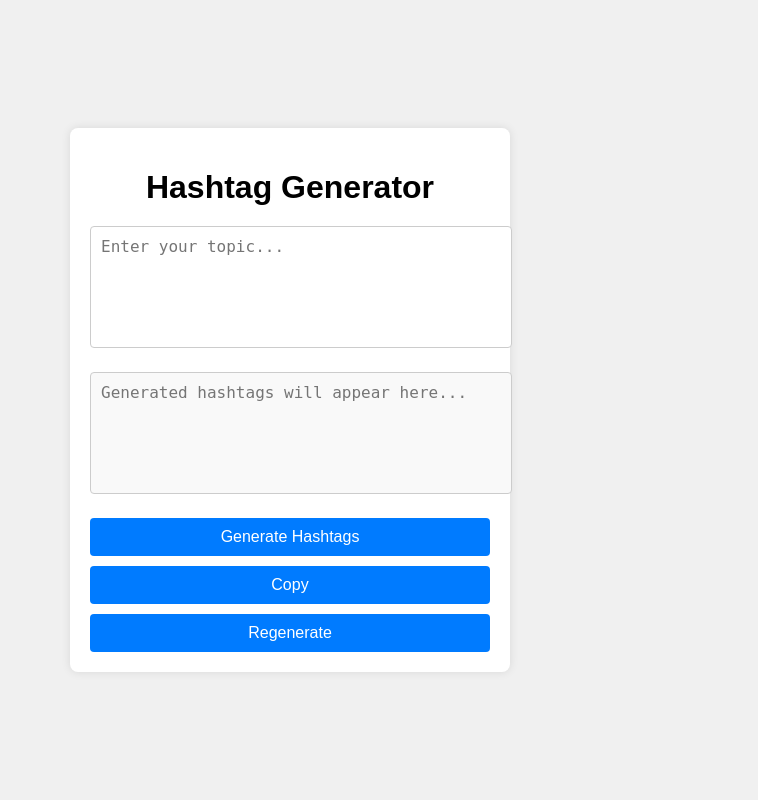
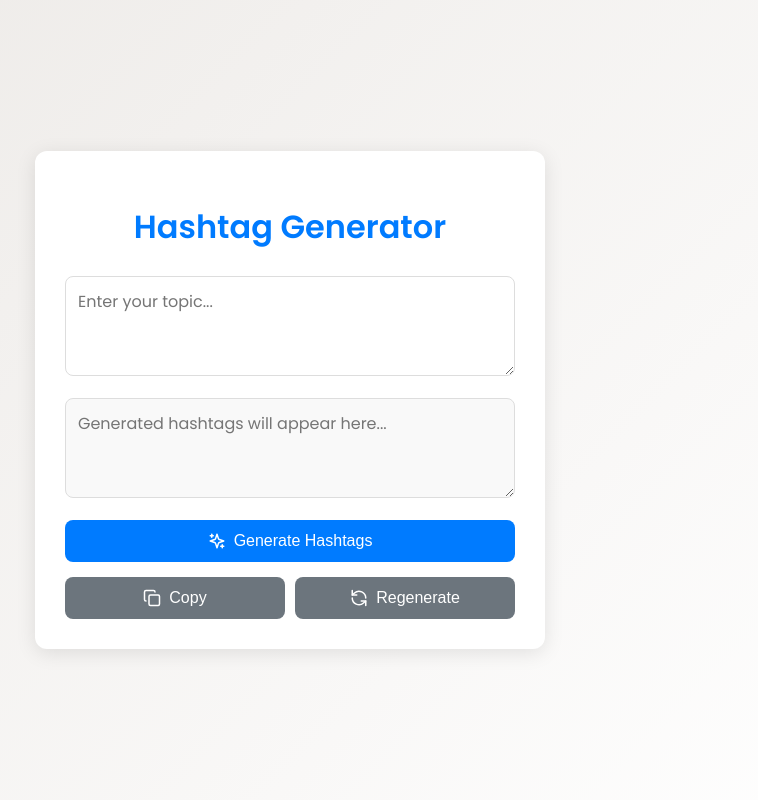
Before and after one commit to sairamkvs/tagsgenerator, a Flask app: page / in a window 1280 px wide. Shown: the whole page, without its empty margins (350-1108 px from the left). Run offline with Flask 3, Linux system fonts and the light colour scheme.

Commit message:
Update index.html

```diff
--- a/templates/index.html
+++ b/templates/index.html
@@ -3,91 +3,222 @@
 <head>
   <meta charset="UTF-8">
   <meta name="viewport" content="width=device-width, initial-scale=1.0">
-  <title>Hashtag Generator</title>
+  <title>Enhanced Hashtag Generator</title>
   <style>
+    /* Google Font for a modern look */
+    @import url('https://fonts.googleapis.com/css2?family=Poppins:wght@400;500;600&display=swap');
+
+    :root {
+      --primary-color: #007BFF;
+      --primary-hover: #0056b3;
+      --secondary-color: #6c757d;
+      --secondary-hover: #5a6268;
+      --background-color: #f4f7f6;
+      --container-bg: #ffffff;
+      --text-color: #333;
+      --border-color: #ddd;
+      --shadow-color: rgba(0, 0, 0, 0.1);
+    }
+
     body {
-      font-family: Arial, sans-serif;
+      font-family: 'Poppins', sans-serif;
       display: flex;
       justify-content: center;
       align-items: center;
-      height: 100vh;
-      background-color: #f0f0f0;
+      min-height: 100vh;
+      background: linear-gradient(135deg, #ece9e6, #ffffff);
       margin: 0;
+      color: var(--text-color);
     }
 
     .container {
-      background-color: white;
-      padding: 20px;
-      border-radius: 8px;
-      box-shadow: 0 0 10px rgba(0, 0, 0, 0.1);
-      width: 400px;
+      background-color: var(--container-bg);
+      padding: 30px;
+      border-radius: 12px;
+      box-shadow: 0 4px 20px var(--shadow-color);
+      width: 100%;
+      max-width: 450px;
+      margin: 20px;
+      position: relative; /* For spinner positioning */
     }
 
     h1 {
       text-align: center;
-      margin-bottom: 20px;
+      margin-bottom: 25px;
+      font-weight: 600;
+      color: var(--primary-color);
+    }
+
+    /* Visually hidden label for accessibility */
+    .sr-only {
+        position: absolute;
+        width: 1px;
+        height: 1px;
+        padding: 0;
+        margin: -1px;
+        overflow: hidden;
+        clip: rect(0, 0, 0, 0);
+        white-space: nowrap;
+        border-width: 0;
     }
 
     textarea {
       width: 100%;
+      box-sizing: border-box; /* Ensures padding doesn't affect width */
       height: 100px;
-      margin-bottom: 10px;
-      padding: 10px;
-      border: 1px solid #ccc;
-      border-radius: 4px;
+      margin-bottom: 15px;
+      padding: 12px;
+      border: 1px solid var(--border-color);
+      border-radius: 8px;
       font-size: 16px;
-      resize: none; /* Prevent resizing for a cleaner layout */
+      font-family: 'Poppins', sans-serif;
+      resize: vertical;
+      transition: border-color 0.3s, box-shadow 0.3s;
+    }
+
+    textarea:focus {
+      outline: none;
+      border-color: var(--primary-color);
+      box-shadow: 0 0 0 3px rgba(0, 123, 255, 0.25);
+    }
+
+    #output {
+      background-color: #f9f9f9;
+      cursor: default;
+    }
+
+    .button-group {
+        display: grid;
+        grid-template-columns: 1fr 1fr;
+        gap: 10px;
+        margin-top: 15px;
     }
 
     button {
+      display: flex;
+      justify-content: center;
+      align-items: center;
+      gap: 8px;
       width: 100%;
-      padding: 10px;
-      margin-top: 10px;
-      background-color: #007BFF;
+      padding: 12px;
+      background-color: var(--primary-color);
       color: white;
       border: none;
-      border-radius: 4px;
+      border-radius: 8px;
       cursor: pointer;
       font-size: 16px;
+      font-weight: 500;
+      transition: background-color 0.3s, transform 0.2s;
     }
 
     button:hover {
-      background-color: #0056b3;
+      background-color: var(--primary-hover);
+      transform: translateY(-2px);
     }
 
-    #output {
-      margin-top: 10px; /* Adds some space between the output and the buttons */
-      background-color: #f9f9f9; /* Light background for read-only effect */
+    button:active {
+        transform: translateY(0);
     }
+
+    button:disabled {
+        background-color: #a0c3e6;
+        cursor: not-allowed;
+        transform: none;
+    }
+
+    #generate {
+        grid-column: 1 / -1; /* Make generate button span both columns */
+    }
+
+    #copy, #regenerate {
+        background-color: var(--secondary-color);
+    }
+
+    #copy:hover, #regenerate:hover {
+        background-color: var(--secondary-hover);
+    }
+
+    /* Spinner for loading state */
+    .spinner {
+        position: absolute;
+        top: 50%;
+        left: 50%;
+        transform: translate(-50%, -50%);
+        width: 40px;
+        height: 40px;
+        border: 4px solid rgba(0, 0, 0, 0.1);
+        border-left-color: var(--primary-color);
+        border-radius: 50%;
+        animation: spin 1s linear infinite;
+    }
+
+    .hidden {
+        display: none;
+    }
+
+    @keyframes spin {
+        to {
+            transform: translate(-50%, -50%) rotate(360deg);
+        }
+    }
+
   </style>
 </head>
 <body>
   <div class="container">
     <h1>Hashtag Generator</h1>
 
-    <!-- Input box for entering the topic -->
+    <div id="spinner" class="spinner hidden"></div>
+
+    <label for="prompt" class="sr-only">Enter your topic</label>
     <textarea id="prompt" placeholder="Enter your topic..."></textarea>
 
-    <!-- Output box for displaying generated hashtags -->
+    <label for="output" class="sr-only">Generated Hashtags</label>
     <textarea id="output" placeholder="Generated hashtags will appear here..." readonly></textarea>
 
-    <!-- Buttons for generating, copying, and regenerating hashtags -->
-    <button id="generate">Generate Hashtags</button>
-    <button id="copy">Copy</button>
-    <button id="regenerate">Regenerate</button>
+    <button id="generate">
+        <svg xmlns="http://www.w3.org/2000/svg" width="18" height="18" viewBox="0 0 24 24" fill="none" stroke="currentColor" stroke-width="2" stroke-linecap="round" stroke-linejoin="round"><path d="m12 3-1.912 5.813a2 2 0 0 1-1.275 1.275L3 12l5.813 1.912a2 2 0 0 1 1.275 1.275L12 21l1.912-5.813a2 2 0 0 1 1.275-1.275L21 12l-5.813-1.912a2 2 0 0 1-1.275-1.275L12 3Z"/><path d="M5 3v4"/><path d="M19 17v4"/><path d="M3 5h4"/><path d="M17 19h4"/></svg>
+        Generate Hashtags
+    </button>
+
+    <div class="button-group">
+        <button id="copy">
+            <svg xmlns="http://www.w3.org/2000/svg" width="18" height="18" viewBox="0 0 24 24" fill="none" stroke="currentColor" stroke-width="2" stroke-linecap="round" stroke-linejoin="round"><rect width="14" height="14" x="8" y="8" rx="2" ry="2"/><path d="M4 16c-1.1 0-2-.9-2-2V4c0-1.1.9-2 2-2h10c1.1 0 2 .9 2 2"/></svg>
+            Copy
+        </button>
+        <button id="regenerate">
+            <svg xmlns="http://www.w3.org/2000/svg" width="18" height="18" viewBox="0 0 24 24" fill="none" stroke="currentColor" stroke-width="2" stroke-linecap="round" stroke-linejoin="round"><path d="M3 2v6h6"/><path d="M21 12A9 9 0 0 0 6 5.3L3 8"/><path d="M21 22v-6h-6"/><path d="M3 12a9 9 0 0 0 15 6.7l3-2.7"/></svg>
+            Regenerate
+        </button>
+    </div>
+
   </div>
 
   <script>
-    document.getElementById('generate').addEventListener('click', async () => {
-      const topic = document.getElementById('prompt').value.trim();
+    // Get references to elements once
+    const generateBtn = document.getElementById('generate');
+    const copyBtn = document.getElementById('copy');
+    const regenerateBtn = document.getElementById('regenerate');
+    const promptEl = document.getElementById('prompt');
+    const outputEl = document.getElementById('output');
+    const spinner = document.getElementById('spinner');
+
+    // Initial state: disable buttons that need output
+    copyBtn.disabled = true;
+    regenerateBtn.disabled = true;
+
+    generateBtn.addEventListener('click', async () => {
+      const topic = promptEl.value.trim();
 
       if (!topic) {
         alert("Please enter a topic to generate hashtags.");
         return;
       }
 
-      // Add the user input to the output box as well
-      document.getElementById('output').value = "Generating hashtags...";
+      // --- ENHANCEMENT: Show spinner and disable button ---
+      spinner.classList.remove('hidden');
+      generateBtn.disabled = true;
+      outputEl.value = "Generating hashtags...";
 
       try {
         const response = await fetch('/generate_hashtags', {
@@ -100,29 +231,45 @@
 
         const data = await response.json();
         if (data.hashtags) {
-          document.getElementById('output').value = data.hashtags.join(', ');
+          outputEl.value = data.hashtags.join(' '); // Use space for better readability
+          // --- ENHANCEMENT: Enable buttons on success ---
+          copyBtn.disabled = false;
+          regenerateBtn.disabled = false;
         } else if (data.error) {
-          document.getElementById('output').value = 'Error: ' + data.error;
+          outputEl.value = 'Error: ' + data.error;
         }
       } catch (error) {
-        document.getElementById('output').value = 'Error generating hashtags.';
+        outputEl.value = 'Error generating hashtags.';
+      } finally {
+        // --- ENHANCEMENT: Hide spinner and re-enable button ---
+        spinner.classList.add('hidden');
+        generateBtn.disabled = false;
       }
     });
 
-    // Copy button functionality
-    document.getElementById('copy').addEventListener('click', () => {
-      const output = document.getElementById('output').value;
-      navigator.clipboard.writeText(output).then(() => {
-        alert('Hashtags copied to clipboard!');
+    copyBtn.addEventListener('click', () => {
+      const outputText = outputEl.value;
+      if (!outputText || outputText.startsWith('Error')) return;
+
+      navigator.clipboard.writeText(outputText).then(() => {
+        // --- ENHANCEMENT: Better copy feedback ---
+        const originalText = copyBtn.innerHTML;
+        copyBtn.innerHTML = 'Copied!';
+        setTimeout(() => {
+          copyBtn.innerHTML = originalText;
+        }, 2000);
       }).catch(() => {
         alert('Failed to copy hashtags.');
       });
     });
 
-    // Regenerate button functionality (clears the input and output)
-    document.getElementById('regenerate').addEventListener('click', () => {
-      document.getElementById('prompt').value = '';
-      document.getElementById('output').value = '';
+    regenerateBtn.addEventListener('click', () => {
+      promptEl.value = '';
+      outputEl.value = '';
+      // --- ENHANCEMENT: Reset button states ---
+      copyBtn.disabled = true;
+      regenerateBtn.disabled = true;
+      promptEl.focus(); // Set focus back to the input
     });
   </script>
 </body>
```
